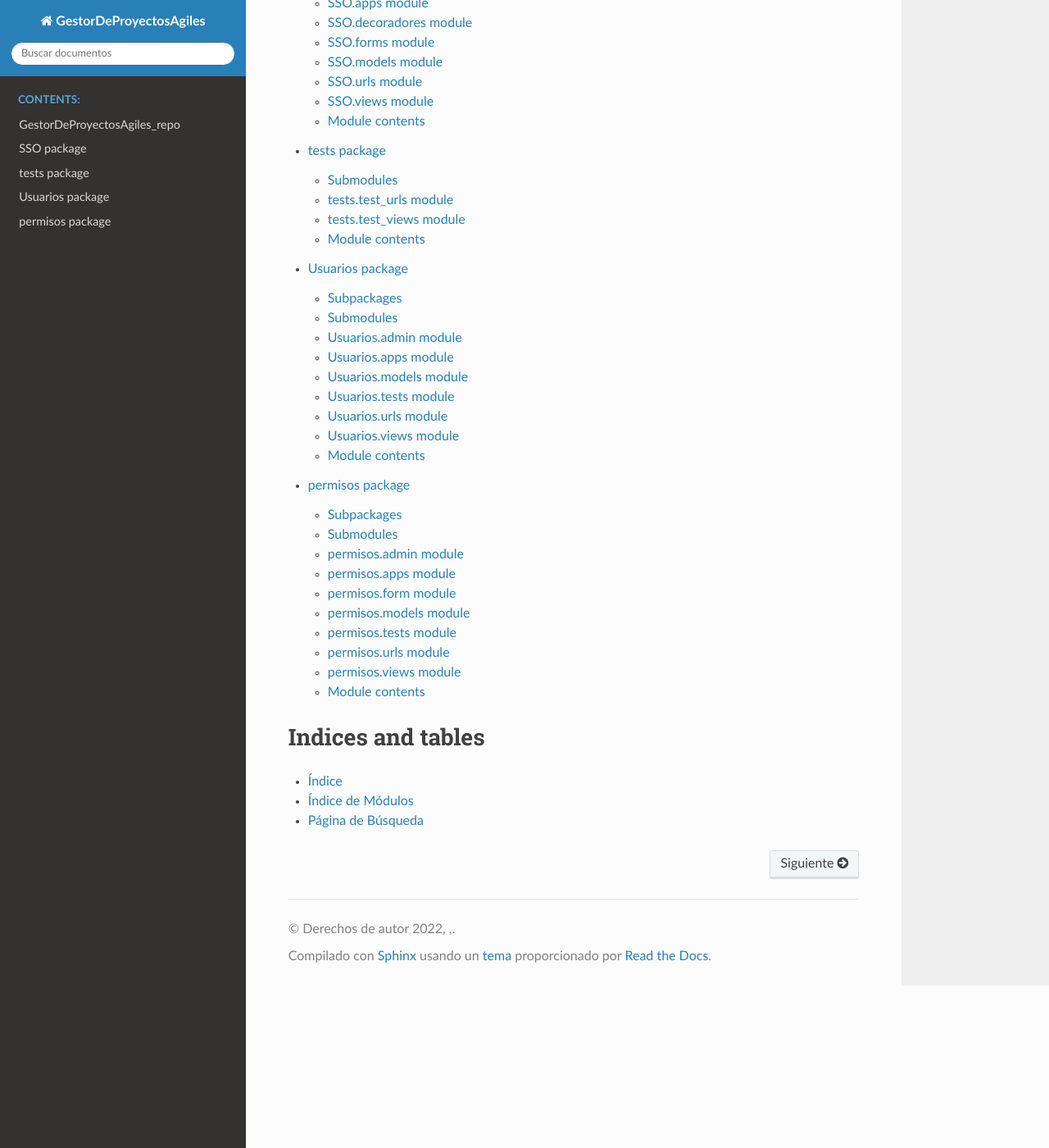
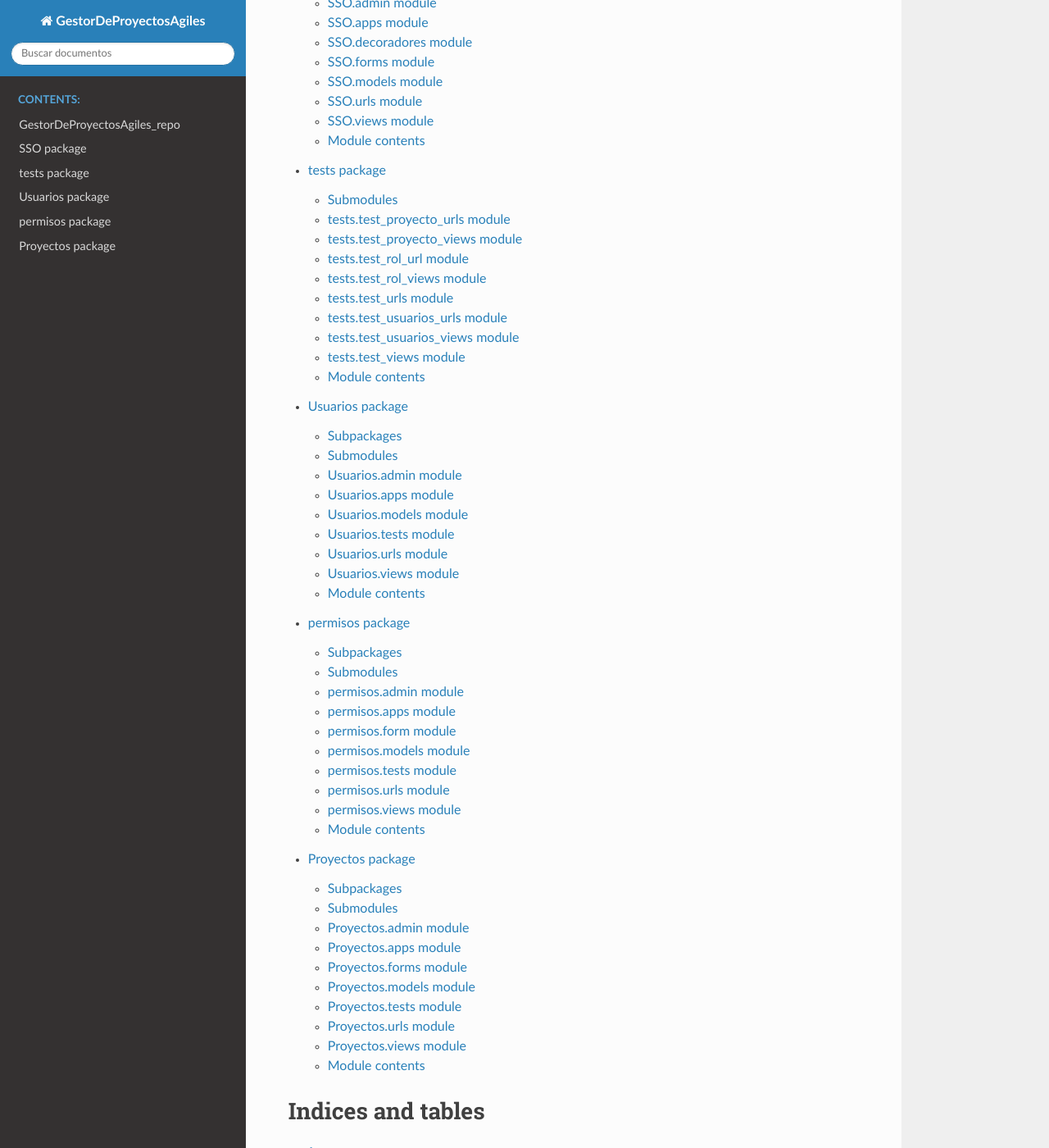
Before and after one commit to ararolon/GestorDeProyectosAgiles_repo, a Sphinx documentation site: the page built from docs/index.rst, in a window 1280 px wide and 1400 px high, scrolled down 553 px. Shown: the whole window at 82% size. Built offline with Sphinx 7.4.7 and the Read the Docs theme 2.0.0, drawn with Linux system fonts in a browser that asks for light colours.

Commit message:
actualizacion de documentacion

```diff
--- /dev/null
+++ b/docs/Proyectos.rst
@@ -0,0 +1,77 @@
+Proyectos package
+=================
+
+Subpackages
+-----------
+
+.. toctree::
+   :maxdepth: 4
+
+   Proyectos.migrations
+
+Submodules
+----------
+
+Proyectos.admin module
+----------------------
+
+.. automodule:: Proyectos.admin
+   :members:
+   :undoc-members:
+   :show-inheritance:
+
+Proyectos.apps module
+---------------------
+
+.. automodule:: Proyectos.apps
+   :members:
+   :undoc-members:
+   :show-inheritance:
+
+Proyectos.forms module
+----------------------
+
+.. automodule:: Proyectos.forms
+   :members:
+   :undoc-members:
+   :show-inheritance:
+
+Proyectos.models module
+-----------------------
+
+.. automodule:: Proyectos.models
+   :members:
+   :undoc-members:
+   :show-inheritance:
+
+Proyectos.tests module
+----------------------
+
+.. automodule:: Proyectos.tests
+   :members:
+   :undoc-members:
+   :show-inheritance:
+
+Proyectos.urls module
+---------------------
+
+.. automodule:: Proyectos.urls
+   :members:
+   :undoc-members:
+   :show-inheritance:
+
+Proyectos.views module
+----------------------
+
+.. automodule:: Proyectos.views
+   :members:
+   :undoc-members:
+   :show-inheritance:
+
+Module contents
+---------------
+
+.. automodule:: Proyectos
+   :members:
+   :undoc-members:
+   :show-inheritance:
--- a/docs/index.rst
+++ b/docs/index.rst
@@ -15,6 +15,7 @@ Welcome to GestorProyectosAgiles's documentation!
    tests
    Usuarios
    permisos
+   Proyectos
 
 Indices and tables
 ==================
--- a/docs/modules.rst
+++ b/docs/modules.rst
@@ -10,3 +10,4 @@ GestorDeProyectosAgiles_repo
    Usuarios
    tests
    permisos
+   Proyectos
--- a/docs/tests.rst
+++ b/docs/tests.rst
@@ -4,10 +4,58 @@ tests package
 Submodules
 ----------
 
+tests.test\_proyecto\_urls module
+---------------------------------
+
+.. automodule:: tests.test_proyecto_urls
+   :members:
+   :undoc-members:
+   :show-inheritance:
+
+tests.test\_proyecto\_views module
+----------------------------------
+
+.. automodule:: tests.test_proyecto_views
+   :members:
+   :undoc-members:
+   :show-inheritance:
+
+tests.test\_rol\_url module
+---------------------------
+
+.. automodule:: tests.test_rol_url
+   :members:
+   :undoc-members:
+   :show-inheritance:
+
+tests.test\_rol\_views module
+-----------------------------
+
+.. automodule:: tests.test_rol_views
+   :members:
+   :undoc-members:
+   :show-inheritance:
+
 tests.test\_urls module
 -----------------------
 
 .. automodule:: tests.test_urls
+   :members:
+   :undoc-members:
+   :show-inheritance:
+
+tests.test\_usuarios\_urls module
+---------------------------------
+
+.. automodule:: tests.test_usuarios_urls
+   :members:
+   :undoc-members:
+   :show-inheritance:
+
+tests.test\_usuarios\_views module
+----------------------------------
+
+.. automodule:: tests.test_usuarios_views
    :members:
    :undoc-members:
    :show-inheritance:
```
Also changed, not shown: docs/Proyectos.migrations.rst (added, +21 -0 lines).
